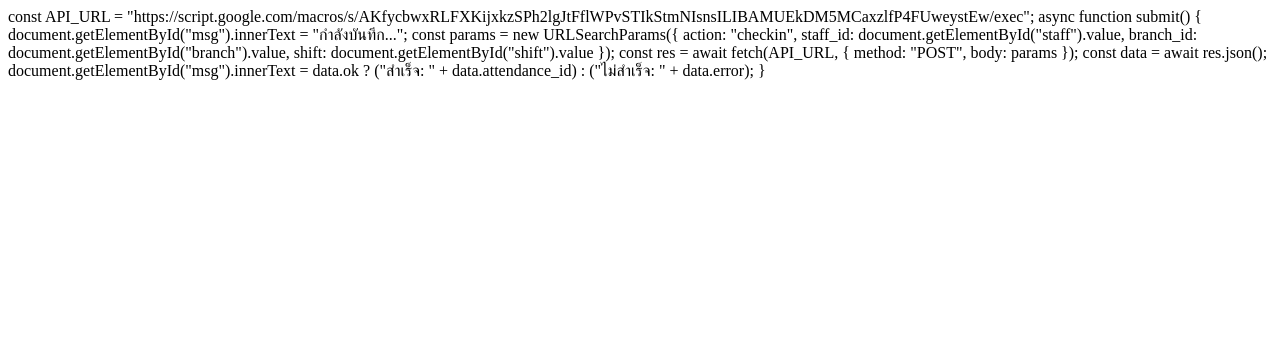
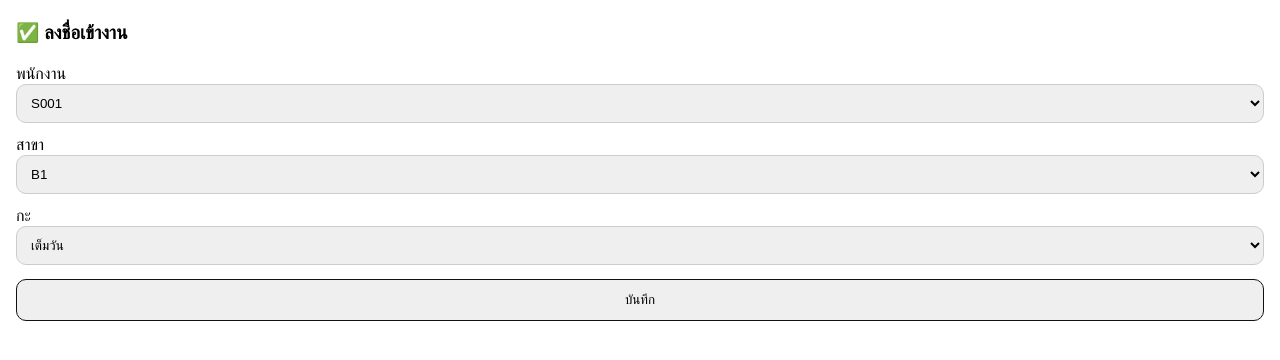
Before and after one commit to chanisamomo-ctrl/cleanmate-staff, a plain HTML site: page checkin.html in a window 1280 px wide. Drawn offline with Linux system fonts and the light colour scheme.

Commit message:
Update checkin.html

```diff
--- a/checkin.html
+++ b/checkin.html
@@ -1,20 +1,62 @@
+<!doctype html>
+<html>
+<head>
+  <meta charset="utf-8"/>
+  <meta name="viewport" content="width=device-width, initial-scale=1"/>
+  <title>Check-in</title>
+  <style>
+    body{font-family:system-ui,Arial; margin:16px;}
+    label{display:block;margin-top:10px;}
+    input,select{width:100%;padding:10px;border-radius:10px;border:1px solid #ccc;}
+    button{width:100%;padding:12px;margin-top:14px;border-radius:10px;border:1px solid #111;}
+    .muted{color:#666;font-size:13px;}
+  </style>
+</head>
+<body>
+  <h3>✅ ลงชื่อเข้างาน</h3>
+
+  <label>พนักงาน</label>
+  <select id="staff">
+    <option value="S001">S001</option>
+    <option value="S002">S002</option>
+    <option value="S003">S003</option>
+  </select>
+
+  <label>สาขา</label>
+  <select id="branch">
+    <option value="B1">B1</option>
+    <option value="B2">B2</option>
+  </select>
+
+  <label>กะ</label>
+  <select id="shift">
+    <option value="FULL">เต็มวัน</option>
+    <option value="AM">เช้า</option>
+    <option value="PM">บ่าย</option>
+  </select>
+
+  <button onclick="submit()">บันทึก</button>
+  <div class="muted" id="msg"></div>
+
+  <script>
     const API_URL = "https://script.google.com/macros/s/AKfycbwxRLFXKijxkzSPh2lgJtFflWPvSTIkStmNIsnsILIBAMUEkDM5MCaxzlfP4FUweystEw/exec";
 
     async function submit() {
       document.getElementById("msg").innerText = "กำลังบันทึก...";
-
-  const params = new URLSearchParams({
+      const body = {
         action: "checkin",
         staff_id: document.getElementById("staff").value,
         branch_id: document.getElementById("branch").value,
         shift: document.getElementById("shift").value
-  });
-
+      };
       const res = await fetch(API_URL, {
         method: "POST",
-    body: params
+        headers: {"Content-Type":"application/json"},
+        body: JSON.stringify(body)
       });
-
       const data = await res.json();
       document.getElementById("msg").innerText = data.ok ? ("สำเร็จ: " + data.attendance_id) : ("ไม่สำเร็จ: " + data.error);
     }
+  </script>
+</body>
+</html>
```
Lines whose indentation alone changed are shown as unchanged.
